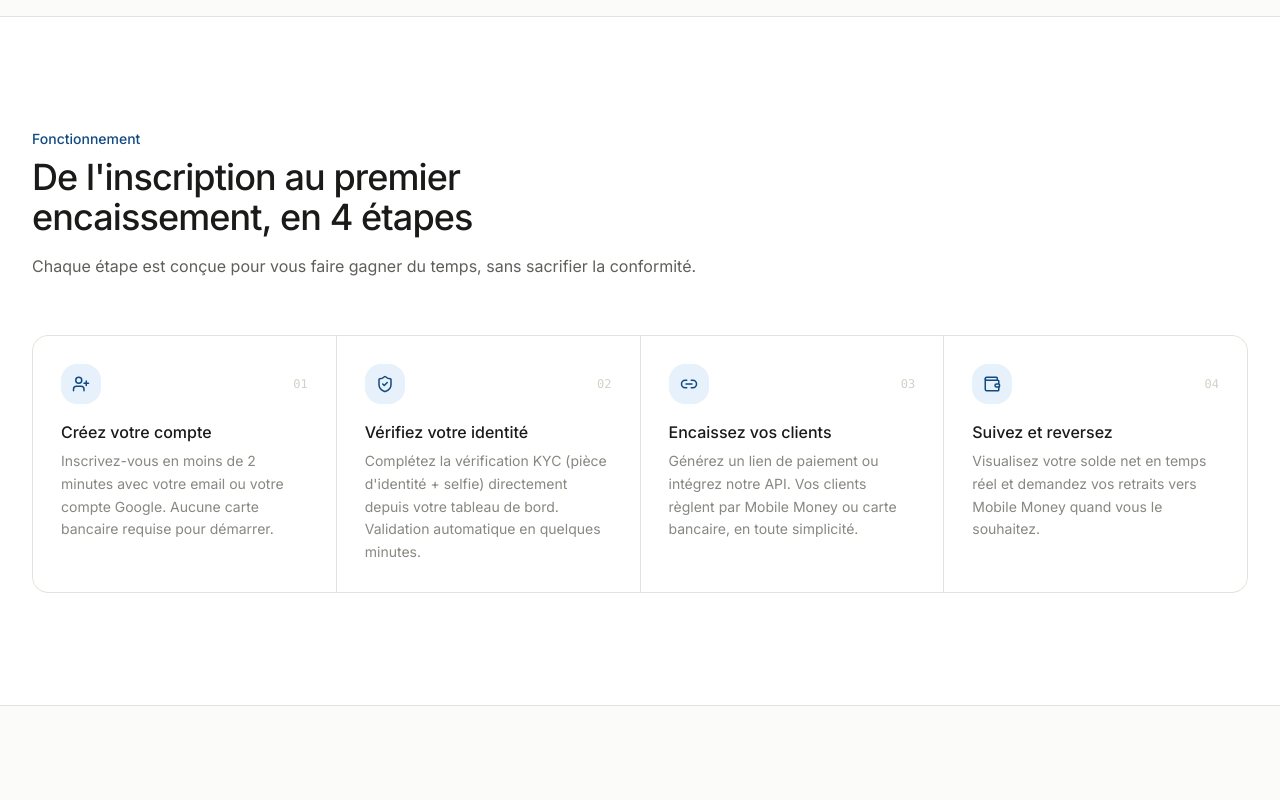
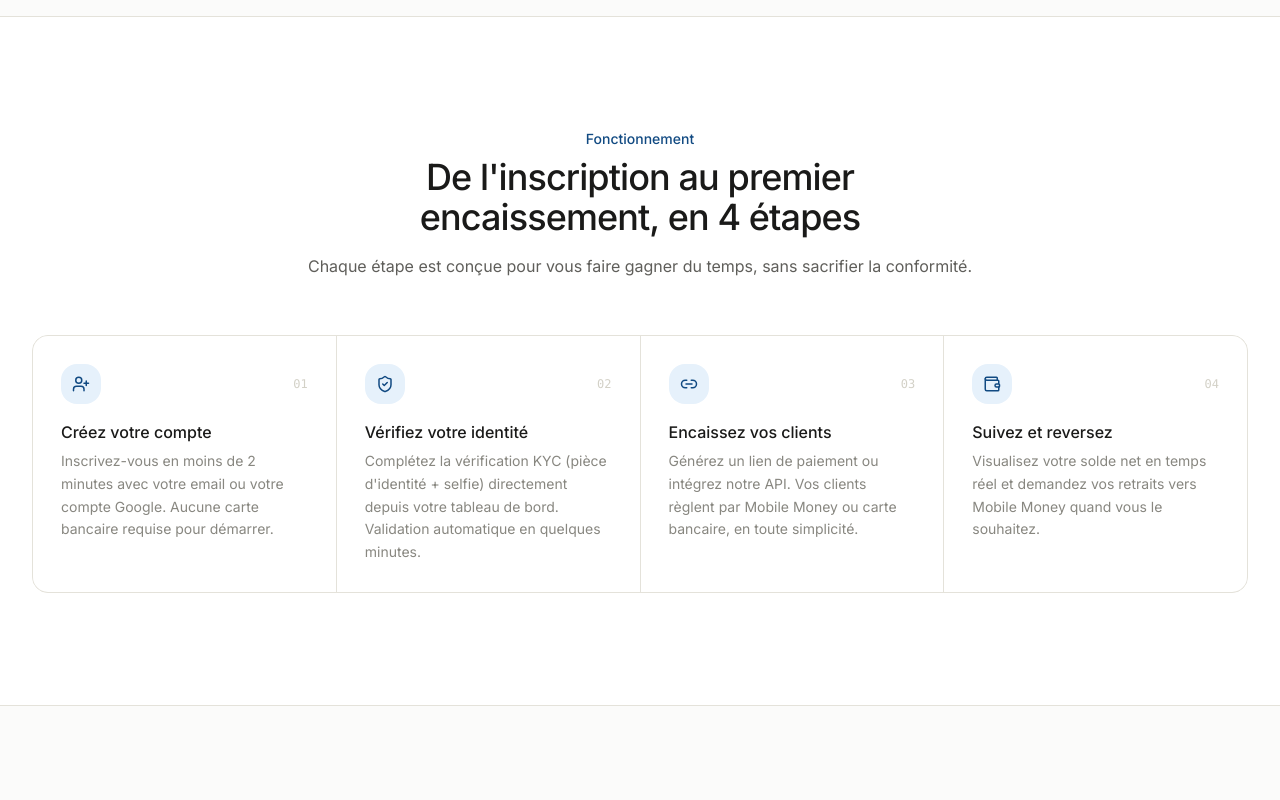
Before and after one commit to lfdweb123-sys/verzapay, a Next.js app: page / in a window 1280 px wide. Shown: the part 800-1600 px from the top of the page. Built offline with nearby package versions, Linux system fonts and the light colour scheme; no server answers.

Commit message:
first commit

```diff
--- a/src/components/marketing/final-cta.tsx
+++ b/src/components/marketing/final-cta.tsx
@@ -4,7 +4,7 @@
 export function FinalCta() {
   return (
     <section className="py-20 sm:py-28 bg-white">
-      <div className="max-w-5xl mx-auto px-5 sm:px-6 lg:px-8">
+      <div className="max-w-7xl mx-auto px-5 sm:px-6 lg:px-8">
         <div className="relative overflow-hidden rounded-3xl bg-brand-700 px-6 py-14 sm:px-14 sm:py-16 text-center">
           <div
             aria-hidden
--- a/src/components/marketing/how-it-works.tsx
+++ b/src/components/marketing/how-it-works.tsx
@@ -31,7 +31,7 @@
   return (
     <section id="fonctionnement" className="py-20 sm:py-28 bg-white">
       <div className="max-w-7xl mx-auto px-5 sm:px-6 lg:px-8">
-        <div className="max-w-2xl">
+        <div className="max-w-2xl mx-auto text-center">
           <p className="text-sm font-medium text-brand-700">Fonctionnement</p>
           <h2 className="mt-2 text-3xl sm:text-4xl font-medium text-ink-900 tracking-tight">
             De l&apos;inscription au premier encaissement, en 4 étapes
```
